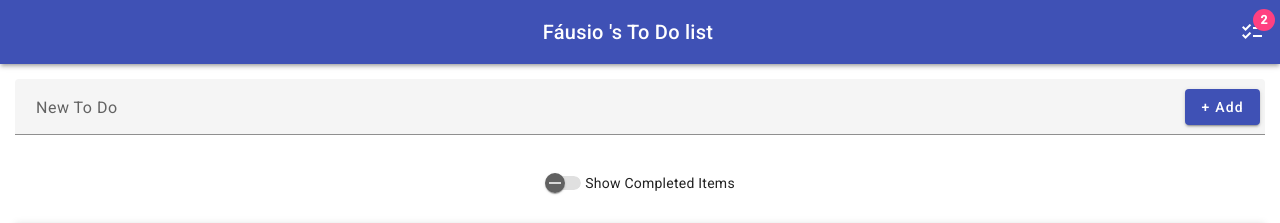
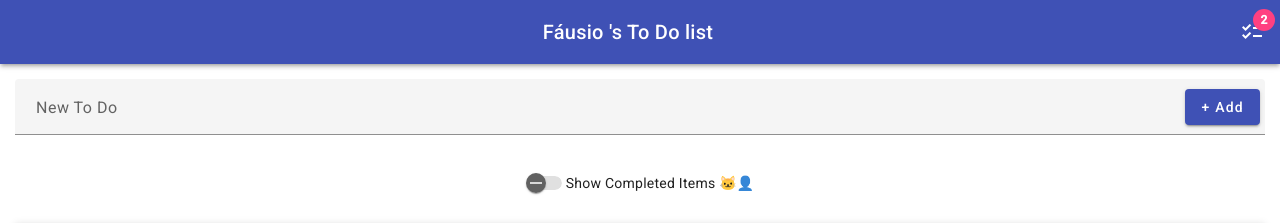
Before and after one commit to Fausio/angular.todo.app, an Angular app: page / in a window 1280 px wide. Shown: the top 223 px of the page. Built offline with nearby package versions, Linux system fonts and the light colour scheme.

Commit message:
last commit

```diff
--- a/src/app/app.component.html
+++ b/src/app/app.component.html
@@ -24,7 +24,7 @@
 <div class="toggleContainer">
   <span class="spacer"></span>
   <mat-slide-toggle [(ngModel)]="showComplete" color="primary">
-    Show Completed Items
+    Show Completed Items 🐱‍👤
   </mat-slide-toggle>
   <span class="spacer"></span>
 </div>
```
